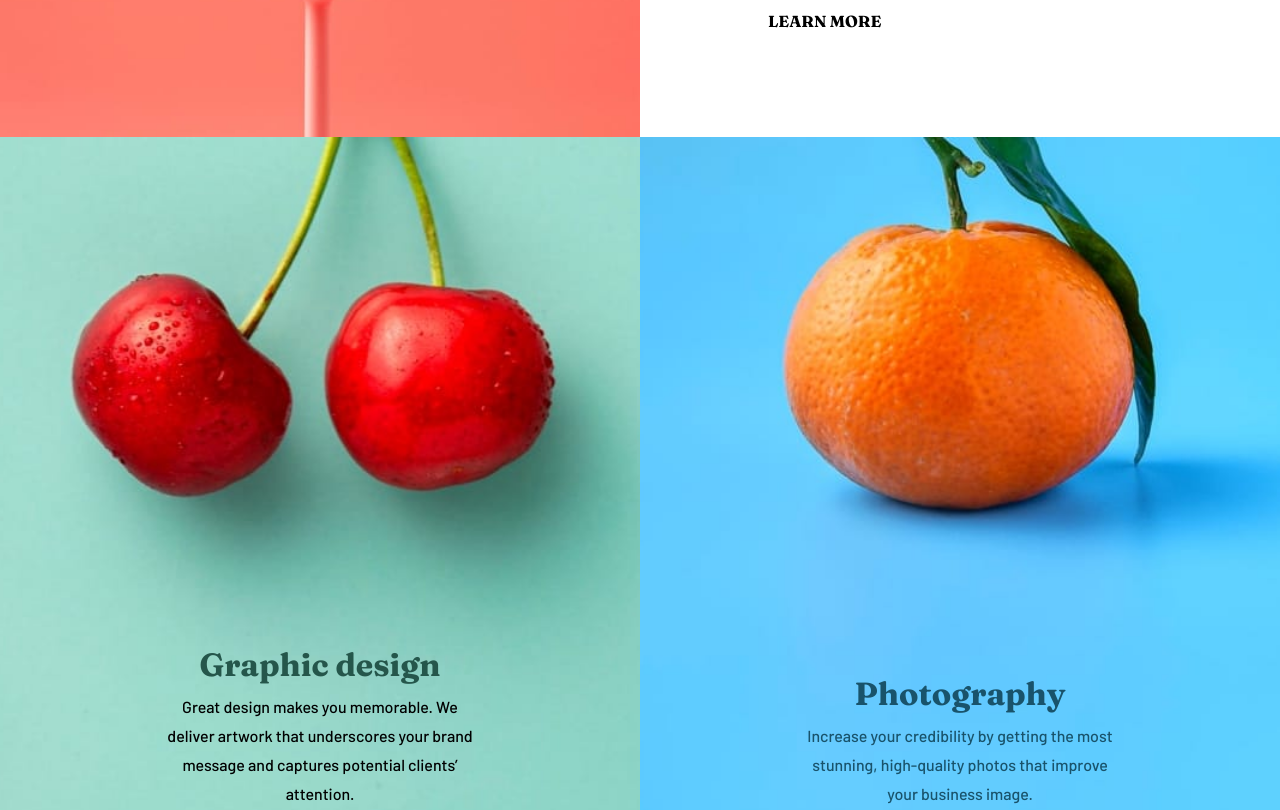
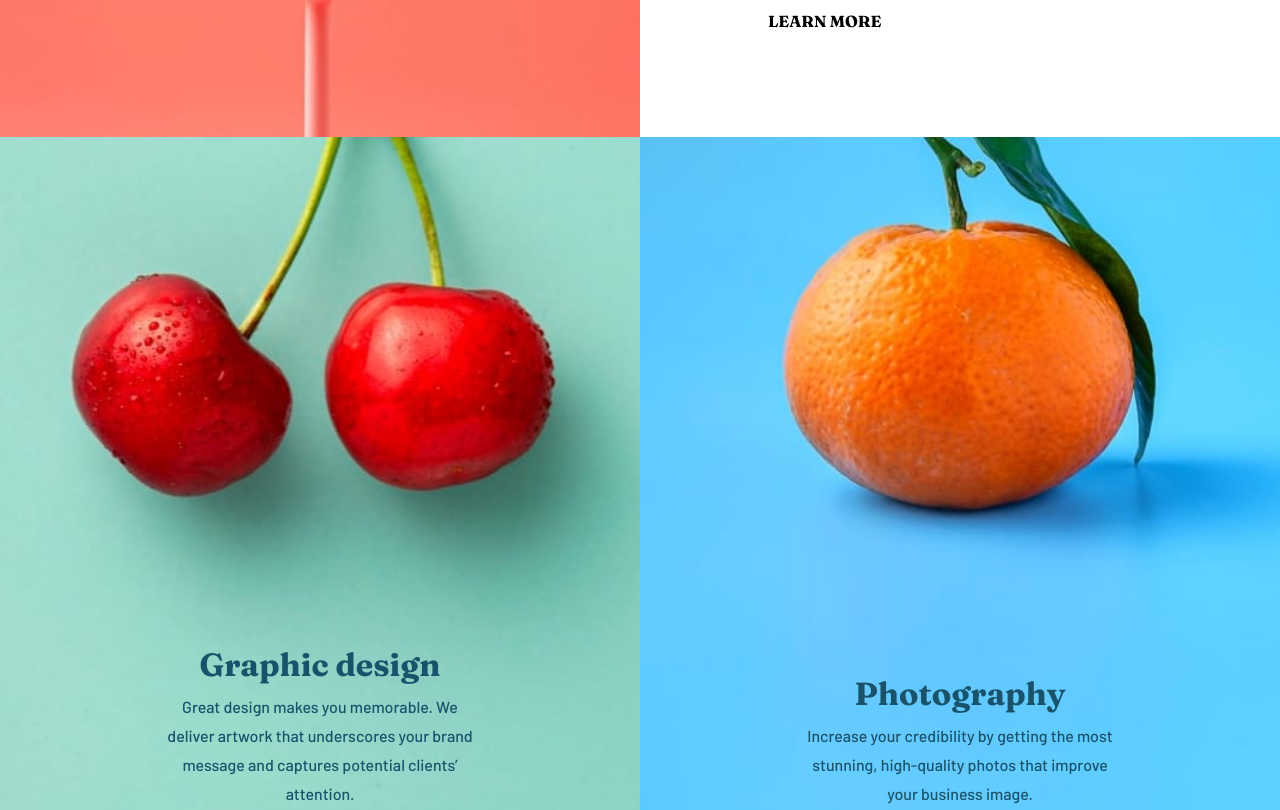
Before and after one commit to overvi/Sunnyside-agency-landing-page, a React (Vite) app: page / in a window 1280 px wide. Shown: the part 1690-2500 px from the top of the page. Built offline with nearby package versions, Linux system fonts and the light colour scheme.

Commit message:
fix colors

```diff
--- a/src/CSS/style.css
+++ b/src/CSS/style.css
@@ -1,7 +1,7 @@
 :root {
     --Soft-red: hsl(7, 99%, 70%);
     --Yellow: hsl(51, 100%, 49%);
-    --Dark-desaturated-cyan /*(graphic design text)*/ : hsl(167, 40%, 24%);
+    --Dark-desaturated-cyan : hsl(167, 40%, 24%);
     --Dark-blue /*(photography text)*/: hsl(198, 62%, 26%);
 
     --Footer : #99D9C9;
@@ -21,6 +21,7 @@
     margin: 0;
     padding: 0;
 }
+
 
 a {
     text-decoration: none;
@@ -248,11 +249,7 @@ body {
 
 .albalo-header {
     background-image: url(../assets/desktop/image-graphic-design.jpg);
-    color: var(--Dark-moderate-cyan);
-}
-
-.albalo-header h1 {
-    color: var(--Dark-desaturated-cyan);
+    color: var(--Dark-blue)
 }
 
 .porteghal-header {
```
